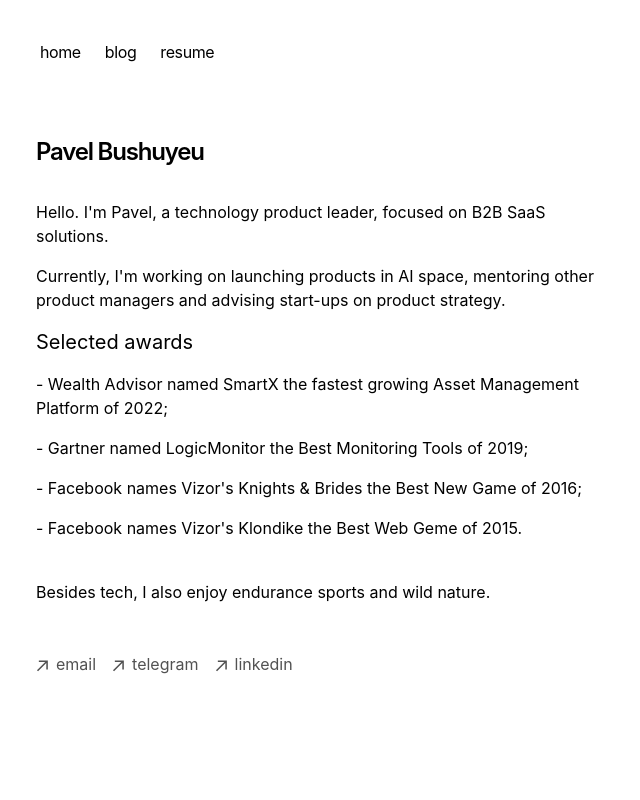
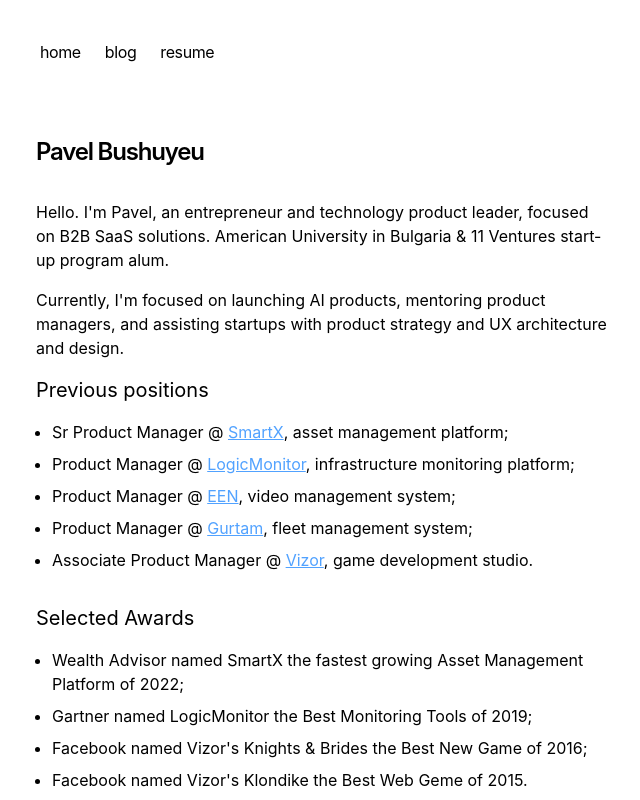
Before and after one commit to bushuyeu/portfolio, a Next.js app: page / in a window 1280 px wide. Shown: the top 800 px of the page, without its empty margins (316-956 px from the left). Built offline with nearby package versions, Linux system fonts and the light colour scheme.

Commit message:
front page copy

```diff
--- a/app/blog/page.tsx
+++ b/app/blog/page.tsx
@@ -1,9 +1,10 @@
-import { BlogPosts } from 'app/components/posts'
+import { BlogPosts } from "app/components/posts";
 
 export const metadata = {
-  title: 'Blog',
-  description: 'Read my blog.',
-}
+  title: "PB chatting",
+  description:
+    "Pavel Bushuyeu posts on his path from product management to entrepreneurship",
+};
 
 export default function Page() {
   return (
@@ -11,5 +12,5 @@ export default function Page() {
       <h1 className="font-semibold text-2xl mb-8 tracking-tighter">My Blog</h1>
       <BlogPosts />
     </section>
-  )
+  );
 }
--- a/app/page.tsx
+++ b/app/page.tsx
@@ -8,40 +8,89 @@ export default function Page() {
       </h1>
       <h3 className="mb-4">
         {`
-        Hello. I'm Pavel, a technology product leader, focused on B2B SaaS solutions.
+        Hello. I'm Pavel, an entrepreneur and technology product leader, focused on B2B SaaS solutions. American University in Bulgaria & 11 Ventures start-up program alum.
         `}
       </h3>
       <h3 className="mb-4">
         {`
-        Currently, I'm working on launching products in AI space, mentoring other product managers and advising start-ups on product strategy.
+        Currently, I'm focused on launching AI products, mentoring product managers, and assisting startups with product strategy and UX architecture and design.
         `}
       </h3>
+      <h3 className="mb-4 text-xl">
+        {`
+        Previous positions
+        `}
+      </h3>
+      <ul className="list-disc ml-4">
+        <li className="mb-2">
+          Sr Product Manager @{" "}
+          <a
+            href="https://www.smartxadvisory.com/"
+            className="text-blue-400 underline"
+          >
+            SmartX
+          </a>
+          , asset management platform;
+        </li>
+        <li className="mb-2">
+          Product Manager @{" "}
+          <a
+            href="https://logicmonitor.com/"
+            className="text-blue-400 underline"
+          >
+            LogicMonitor
+          </a>
+          , infrastructure monitoring platform;
+        </li>
+        <li className="mb-2">
+          Product Manager @{" "}
+          <a href="https://een.com/" className="text-blue-400 underline">
+            EEN
+          </a>
+          , video management system;
+        </li>
+        <li className="mb-2">
+          Product Manager @{" "}
+          <a href="https://gurtam.com/" className="text-blue-400 underline">
+            Gurtam
+          </a>
+          , fleet management system;
+        </li>
+        <li className="mb-8">
+          Associate Product Manager @{" "}
+          <a
+            href="https://vizor-games.com/"
+            className="text-blue-400 underline"
+          >
+            Vizor
+          </a>
+          , game development studio.
+        </li>
+      </ul>
       <h4 className="mb-4 text-xl">
         {`
-        Selected awards
+        Selected Awards
         `}
       </h4>
-      <ul>
-        <li className="mb-4">
-          {`- Wealth Advisor named SmartX the fastest growing Asset Management Platform of 2022;`}
+      <ul className="list-disc ml-4">
+        <li className="mb-2">
+          {`Wealth Advisor named SmartX the fastest growing Asset Management Platform of 2022;`}
         </li>
-        <li className="mb-4">
-          {`- Gartner named LogicMonitor the Best Monitoring Tools of 2019;`}
+        <li className="mb-2">
+          {`Gartner named LogicMonitor the Best Monitoring Tools of 2019;`}
         </li>
-        <li className="mb-4">
-          {`- Facebook names Vizor's Knights & Brides the Best New Game of 2016;`}
+        <li className="mb-2">
+          {`Facebook named Vizor's Knights & Brides the Best New Game of 2016;`}
         </li>
-        <li className="mb-4">
-          {`- Facebook names Vizor's Klondike the Best Web Geme of 2015.`}
+        <li className="mb-8">
+          {`Facebook named Vizor's Klondike the Best Web Geme of 2015.`}
         </li>
       </ul>
-      <br></br>
-      <p className="mb-4">
-        {`Besides tech, I also enjoy endurance sports and wild nature.`}
-      </p>
-      {/* <div className="my-8">
+
+      <p className="mb-2">{`Recent blog posts:`}</p>
+      <div className="my-8">
         <BlogPosts />
-      </div> */}
+      </div>
     </section>
   );
 }
```
